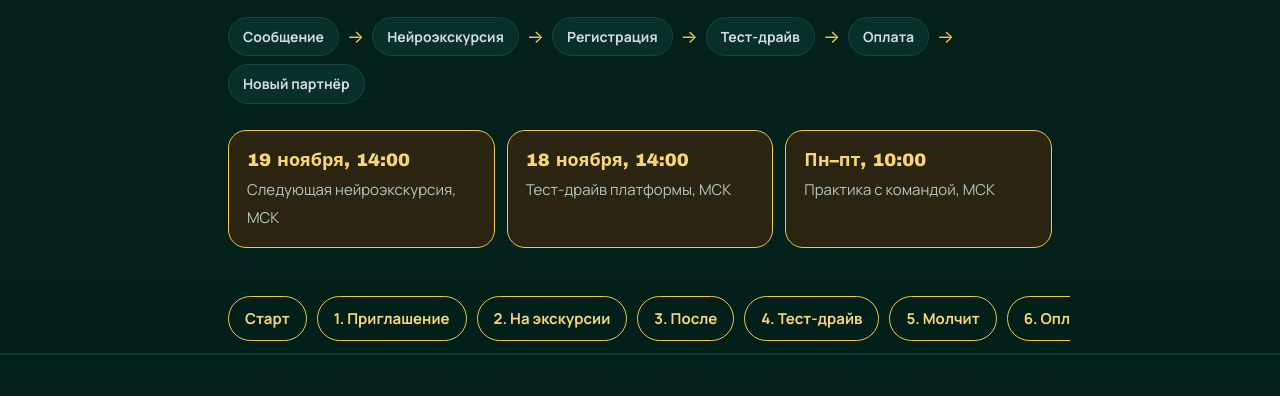
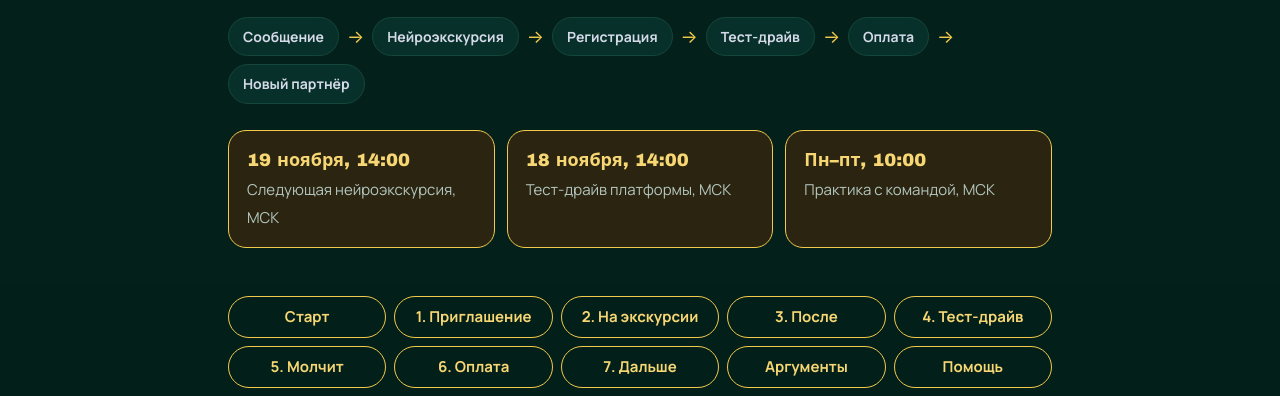
Before and after one commit to api74/put, a plain HTML site: page index.html in a window 1280 px wide. Shown: the part 384-780 px from the top of the page. Drawn offline with Linux system fonts and the light colour scheme; a web font is replaced by a local one.

Commit message:
Add files via upload

```diff
--- a/index.html
+++ b/index.html
@@ -81,10 +81,11 @@ mark{background:#5a4a12;color:#FFE9A8;border-radius:4px;padding:0 3px}
 .msg pre{max-height:420px;overflow:auto}
 .nav{position:sticky;top:env(safe-area-inset-top,0px);z-index:20;background:rgba(4,32,26,.92);backdrop-filter:blur(10px);border-bottom:1px solid var(--line)}
 body::before{content:"";position:fixed;inset:0 0 auto;height:env(safe-area-inset-top,0px);z-index:21;background:var(--bg)}
-.nav .wrap{display:flex;gap:10px;overflow-x:auto;padding-block:12px;scrollbar-width:none}
-.nav a{flex:none;min-height:44px;display:inline-flex;align-items:center;padding:10px 16px;border-radius:999px;border:1.5px solid var(--gold);color:var(--gold-soft);font-weight:700;font-size:15px;text-decoration:none;white-space:nowrap}
+.nav .wrap{display:grid;grid-template-columns:repeat(5,minmax(0,1fr));gap:8px;padding-block:12px}
+@media (max-width:700px){.nav{position:static}.sec{scroll-margin-top:16px!important}.nav .wrap{grid-template-columns:repeat(3,minmax(0,1fr));gap:6px;padding-block:8px}.nav a{font-size:13px!important;padding:6px 8px!important;min-height:36px!important}}
+.nav a{min-width:0;justify-content:center;text-align:center;min-height:42px;display:inline-flex;align-items:center;padding:8px 10px;border-radius:999px;border:1.5px solid var(--gold);color:var(--gold-soft);font-weight:700;font-size:15px;text-decoration:none;white-space:normal;line-height:1.15}
 .nav a:hover,.nav a:focus-visible{background:var(--gold);color:var(--ink);outline:none}
-.sec{scroll-margin-top:72px;padding-block:44px 14px;border-top:1px solid var(--line)}
+.sec{scroll-margin-top:130px;padding-block:44px 14px;border-top:1px solid var(--line)}
 .sec>.wrap>h2{margin:0 0 6px;font-family:var(--display);font-size:clamp(23px,3.3vw,32px)}
 .sec>.wrap>p.d{margin:0 0 22px;color:var(--muted)}
 .sub-h{margin:24px 0 4px;font-family:var(--display);font-size:18px;color:var(--gold-soft)}
```
